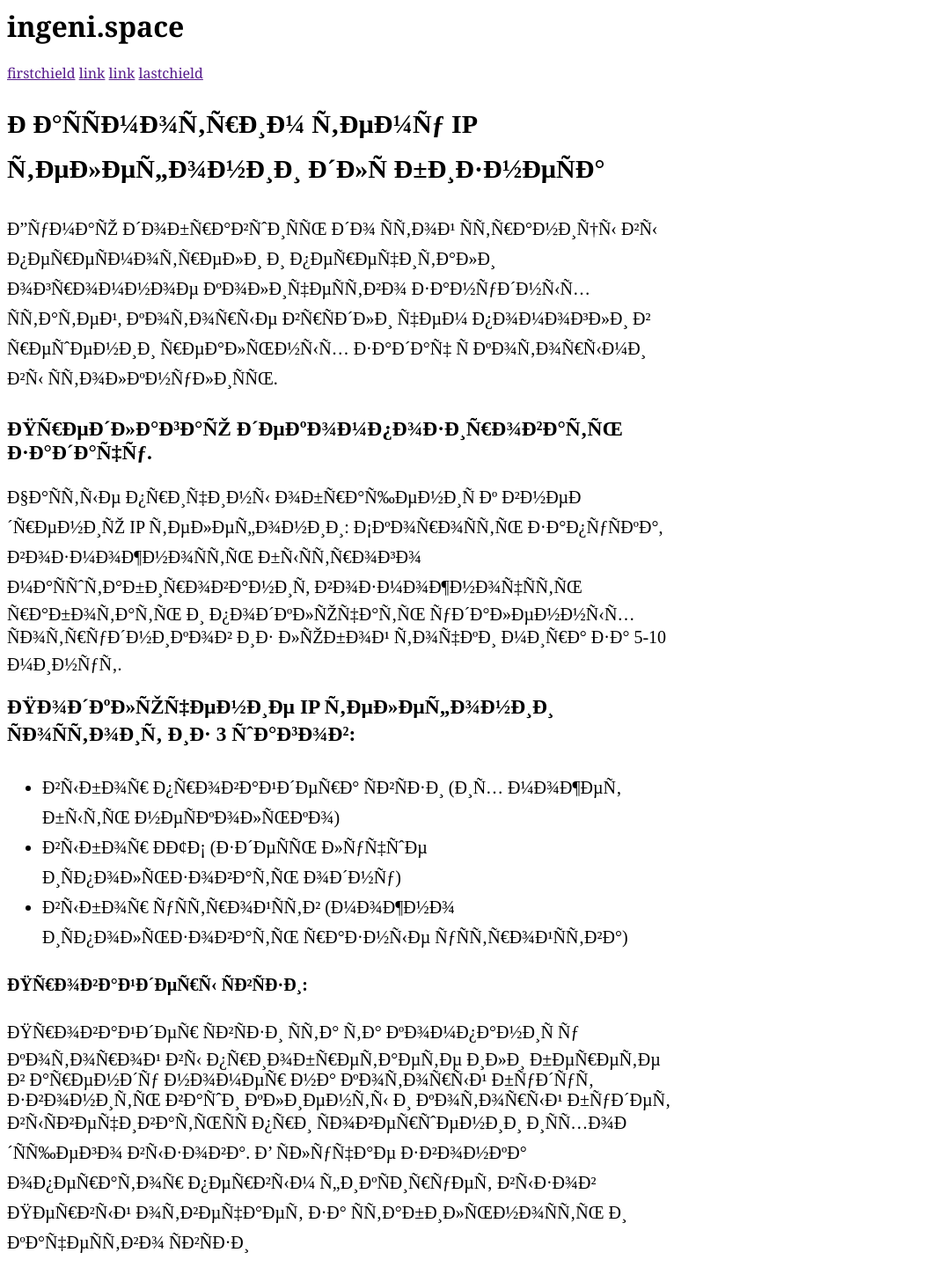
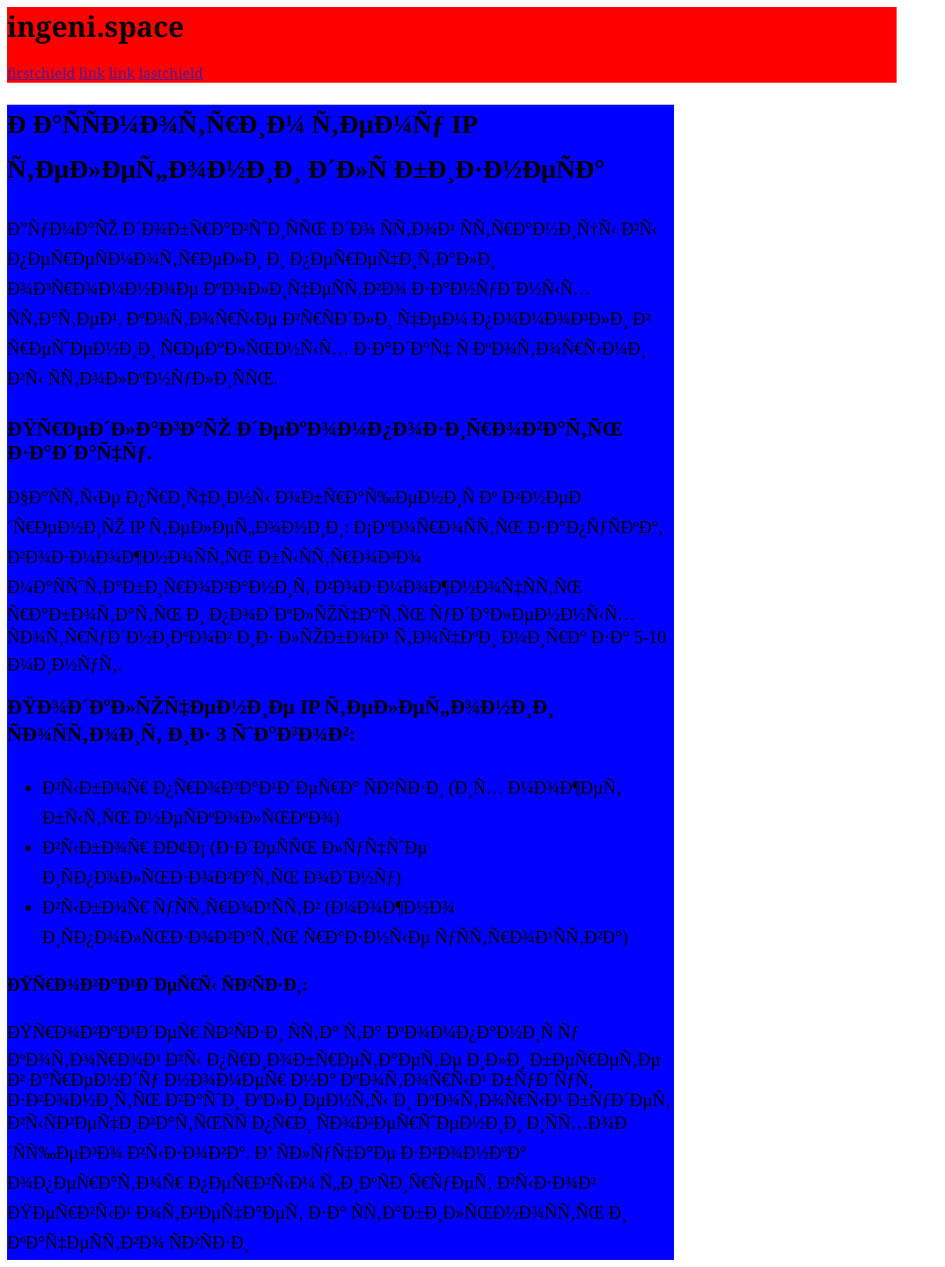
Before and after one commit to atvoretz/ingeni.github.io, a PHP site: page / in a window 1280 px wide. Shown: the whole page at 88% size, without its empty margins (0-1074 px from the left). Run offline with PHP 8.4, Linux system fonts and the light colour scheme.

Commit message:
color commit

```diff
--- a/main.css
+++ b/main.css
@@ -2,10 +2,12 @@
   align: center;
   width: 80%;
   font-family: georgia;
+  background-color: #ff0000
 }
 .article {
   align: center;
   width: 60%;
   font-style: georgia;
   font-size: 20px;
+  background-color: #0000ff
 }
```
